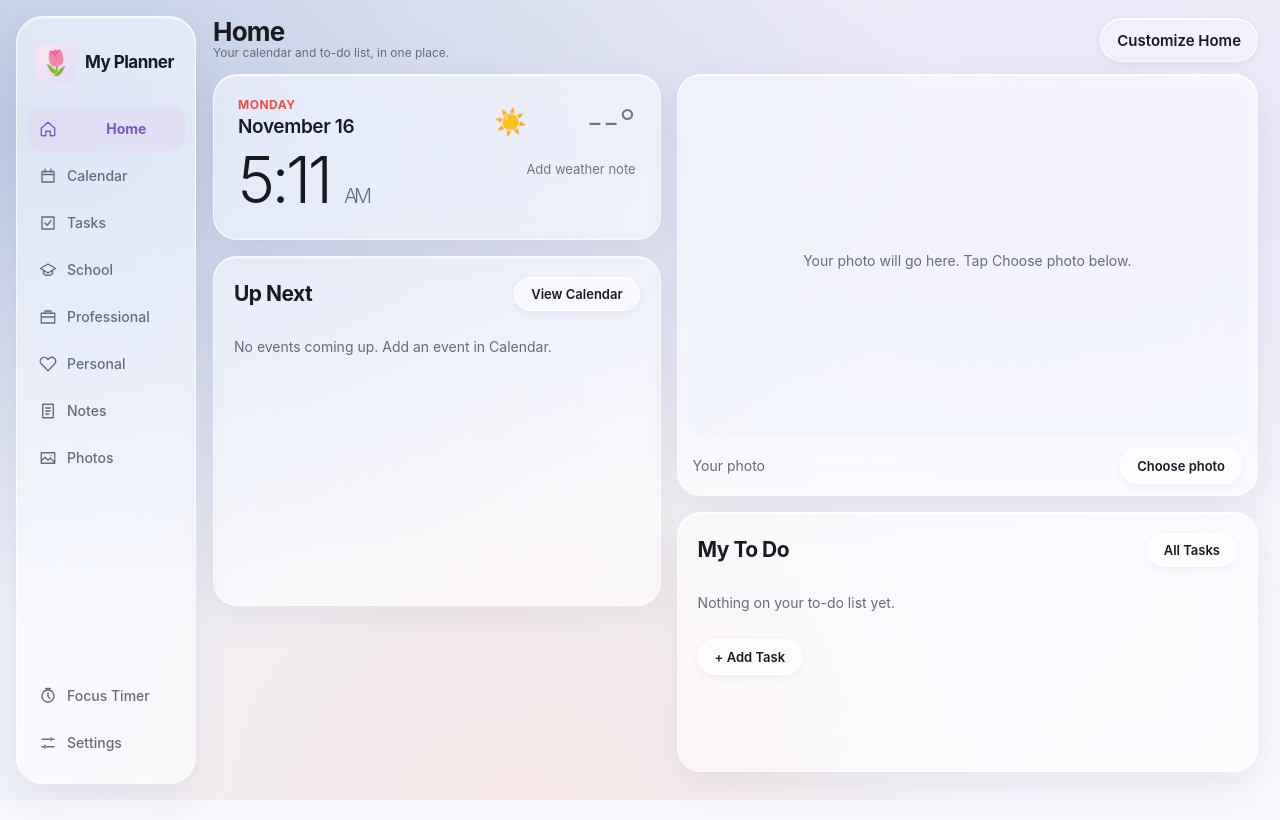
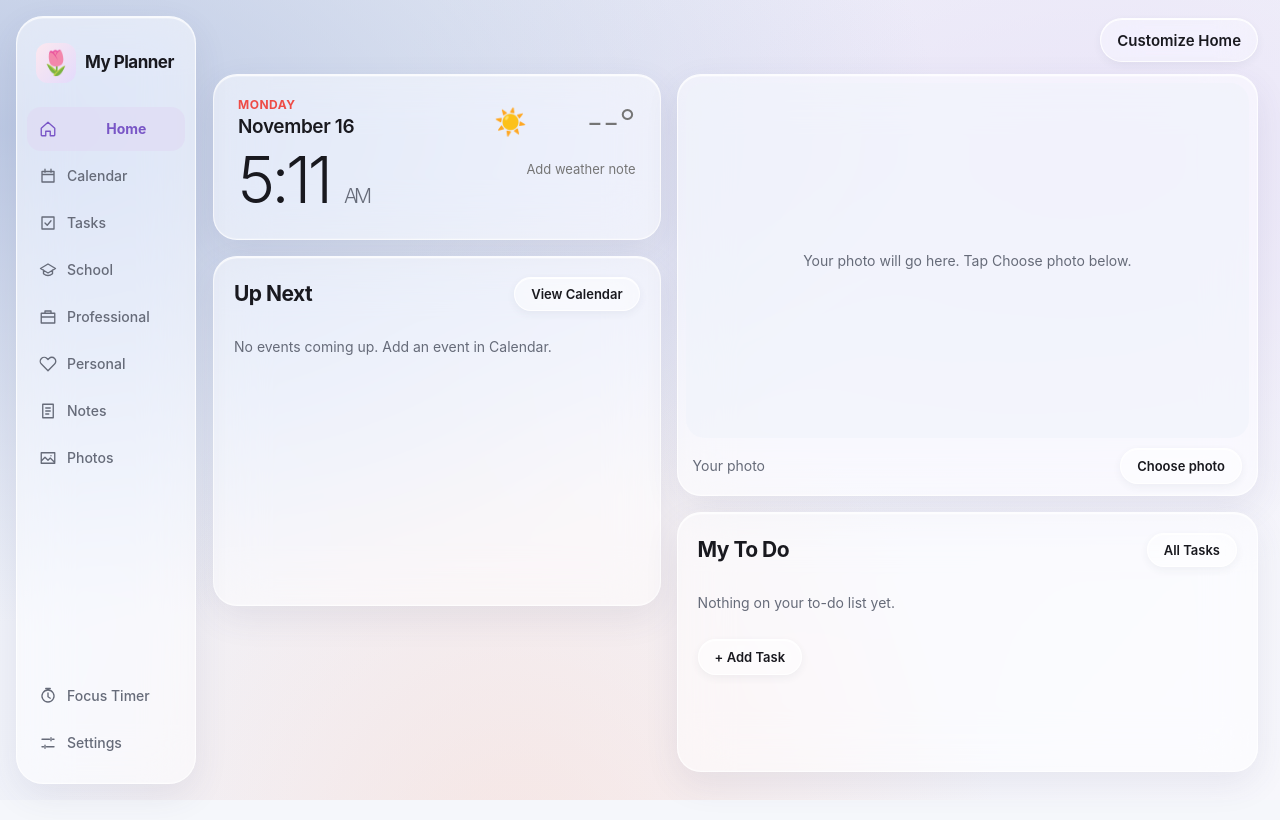
Before and after one commit to azariamcnair3-cpu/26-planner, a plain HTML site: page index.html in a window 1280 px wide. Drawn offline with Linux system fonts and the light colour scheme.

Commit message:
Add files via upload

```diff
--- a/index.html
+++ b/index.html
@@ -417,7 +417,7 @@ if('serviceWorker' in navigator && location.protocol!=='file:'){window.addEventL
   const factory={clock:timeWidget,upcoming:upcomingWidget,photo:imageWidget,tasks:homeTasksWidget,miniCal:miniWidget};
   function modernHome(){const left=ui.widgetColumns.left.filter(k=>!ui.hiddenWidgets.includes(k)),right=ui.widgetColumns.right.filter(k=>!ui.hiddenWidgets.includes(k));
     const draw=ids=>ids.map(k=>factory[k]?.()||'').join('');
-    return `<div class="ui-home-head"><div><h1>Home</h1><div class="sub">Your calendar and to-do list, in one place.</div></div><button class="btn" data-ui-action="edit-home">${homeEditing?'Done editing':'Customize Home'}</button></div><div class="ui-home-grid ${homeEditing?'ui-home-editing':''}"><div class="ui-home-column" id="ui-home-left">${draw(left)}</div><div class="ui-home-column" id="ui-home-right">${draw(right)}</div></div>`;
+    return `<div class="ui-home-head"><div></div><button class="btn" data-ui-action="edit-home">${homeEditing?'Done editing':'Customize Home'}</button></div><div class="ui-home-grid ${homeEditing?'ui-home-editing':''}"><div class="ui-home-column" id="ui-home-left">${draw(left)}</div><div class="ui-home-column" id="ui-home-right">${draw(right)}</div></div>`;
   }
   function modernTasks(){let tasks=S.tk.slice().sort((a,b)=>a.x-b.x||(a.d||'9999').localeCompare(b.d||'9999'));
     if(taskView==='today'){tasks=tasks.filter(x=>x.d===ymd(new Date())&&!x.x)}
@@ -425,11 +425,11 @@ if('serviceWorker' in navigator && location.protocol!=='file:'){window.addEventL
     else if(['school','professional','personal'].includes(taskView)){tasks=tasks.filter(x=>x.p===taskView)}
     else if(taskView==='upcoming'){tasks=tasks.filter(x=>!x.x&&x.d&&x.d>ymd(new Date()))}
     const filters=[['all','All'],['today','Today'],['upcoming','Upcoming'],['school','School'],['professional','Professional'],['personal','Personal'],['completed','Completed']];
-    return `<div class="ui-task-page"><div class="ui-page-head"><div class="lab">✓ My Planner</div><h1>To Do</h1><div class="sub">Your tasks save automatically as you check them off.</div></div><section class="ui-panel"><div class="ui-task-filter">${filters.map(([k,l])=>`<button class="${taskView===k?'active':''}" data-ui-action="task-filter" data-key="${k}">${l}</button>`).join('')}</div><div class="ui-task-form"><input id="tt" type="text" placeholder="Add a task…" aria-label="Task"><select id="tp" aria-label="Category">${P.map(p=>`<option value="${p.id}">${p.e} ${safe(p.n)}</option>`).join('')}</select><input id="td" type="date" aria-label="Due date"><button class="btn pri" data-a="addtk">Add</button></div></section><section class="ui-panel" style="margin-top:15px"><div class="ui-panel-head"><h2>${safe((filters.find(f=>f[0]===taskView)||['','All'])[1])} Tasks</h2><span class="sub">${tasks.length} tasks</span></div>${tasks.length?tasks.map(t=>`<div class="ui-task-item"><input type="checkbox" ${t.x?'checked':''} data-a="tick" data-id="${safe(t.id)}" aria-label="Complete task"><div class="text ${t.x?'done':''}">${safe(t.t)}</div><span class="date">${t.d?safe(t.d):''}</span>${taskTag(t.p)}<button class="btn sq ui-icon-edit" data-a="edittk" data-id="${safe(t.id)}" aria-label="Edit task">✎</button></div>`).join(''):'<p class="ui-empty">No tasks in this view.</p>'}</section></div>`;
+    return `<div class="ui-task-page"><div class="ui-page-head"><h1>To Do</h1><div class="sub">Your tasks save automatically as you check them off.</div></div><section class="ui-panel"><div class="ui-task-filter">${filters.map(([k,l])=>`<button class="${taskView===k?'active':''}" data-ui-action="task-filter" data-key="${k}">${l}</button>`).join('')}</div><div class="ui-task-form"><input id="tt" type="text" placeholder="Add a task…" aria-label="Task"><select id="tp" aria-label="Category">${P.map(p=>`<option value="${p.id}">${p.e} ${safe(p.n)}</option>`).join('')}</select><input id="td" type="date" aria-label="Due date"><button class="btn pri" data-a="addtk">Add</button></div></section><section class="ui-panel" style="margin-top:15px"><div class="ui-panel-head"><h2>${safe((filters.find(f=>f[0]===taskView)||['','All'])[1])} Tasks</h2><span class="sub">${tasks.length} tasks</span></div>${tasks.length?tasks.map(t=>`<div class="ui-task-item"><input type="checkbox" ${t.x?'checked':''} data-a="tick" data-id="${safe(t.id)}" aria-label="Complete task"><div class="text ${t.x?'done':''}">${safe(t.t)}</div><span class="date">${t.d?safe(t.d):''}</span>${taskTag(t.p)}<button class="btn sq ui-icon-edit" data-a="edittk" data-id="${safe(t.id)}" aria-label="Edit task">✎</button></div>`).join(''):'<p class="ui-empty">No tasks in this view.</p>'}</section></div>`;
   }
   function modernSection(k){const p=pp(k),dates=listUpcoming(k,75,24),events=dates.map(({day,items})=>`<div class="grp">${fmtDay(day).toUpperCase()} ${MN[day.getMonth()].slice(0,3)} ${day.getDate()}</div>`+items.map(e=>`<button class="up" data-a="edit" data-id="${safe(e.id)}" style="--c:${p.c}"><i></i><div><b>${safe(e.t)}</b><span>${e.ad?'All-day':f12(e.st)+(e.en?' – '+f12(e.en):'')}</span></div></button>`).join('')).join('');
     const ts=S.tk.filter(t=>t.p===k).sort((a,b)=>a.x-b.x||(a.d||'9999').localeCompare(b.d||'9999'));
-    return `<div class="ui-page-head"><div class="lab" style="color:${p.c}">${safe(p.e)} ${safe(p.n)}</div><h1 class="ui-category-title">${safe(p.n)}</h1><div class="sub">Your ${safe(p.n.toLowerCase())} events and tasks, together.</div></div><div class="ui-page-grid"><section class="ui-panel ui-category-col"><div class="ui-category-head"><h2>Upcoming Calendar</h2><button class="btn" data-a="newcat" data-k="${k}">+ Event</button></div>${events||'<p class="ui-empty">No upcoming events in this category.</p>'}</section><section class="ui-panel"><div class="ui-category-head"><h2>To Do</h2><button class="btn" data-ui-action="quick-task" data-category="${k}">+ Task</button></div>${ts.length?ts.map(t=>`<div class="ui-task-item"><input type="checkbox" data-a="tick" data-id="${safe(t.id)}" ${t.x?'checked':''}><div class="text ${t.x?'done':''}">${safe(t.t)}${t.d?`<div class="date">Due ${safe(t.d)}</div>`:''}</div><button class="btn sq ui-icon-edit" data-a="edittk" data-id="${safe(t.id)}">✎</button></div>`).join(''):'<p class="ui-empty">No tasks here yet.</p>'}</section></div>`;
+    return `<div class="ui-page-head">${k==='personal'?`<div class="lab" style="color:${p.c}">${safe(p.e)} ${safe(p.n)}</div>`:''}<h1 class="ui-category-title">${safe(p.n)}</h1><div class="sub">Your ${safe(p.n.toLowerCase())} events and tasks, together.</div></div><div class="ui-page-grid"><section class="ui-panel ui-category-col"><div class="ui-category-head"><h2>Upcoming Calendar</h2><button class="btn" data-a="newcat" data-k="${k}">+ Event</button></div>${events||'<p class="ui-empty">No upcoming events in this category.</p>'}</section><section class="ui-panel"><div class="ui-category-head"><h2>To Do</h2><button class="btn" data-ui-action="quick-task" data-category="${k}">+ Task</button></div>${ts.length?ts.map(t=>`<div class="ui-task-item"><input type="checkbox" data-a="tick" data-id="${safe(t.id)}" ${t.x?'checked':''}><div class="text ${t.x?'done':''}">${safe(t.t)}${t.d?`<div class="date">Due ${safe(t.d)}</div>`:''}</div><button class="btn sq ui-icon-edit" data-a="edittk" data-id="${safe(t.id)}">✎</button></div>`).join(''):'<p class="ui-empty">No tasks here yet.</p>'}</section></div>`;
   }
   // Customize/settings UI injected into existing Settings, which already includes the working calendar bridge.
   function customizationPanel(){const opts=(selected,values)=>values.map(([key,label])=>`<option value="${key}" ${selected===key?'selected':''}>${label}</option>`).join('');
```
